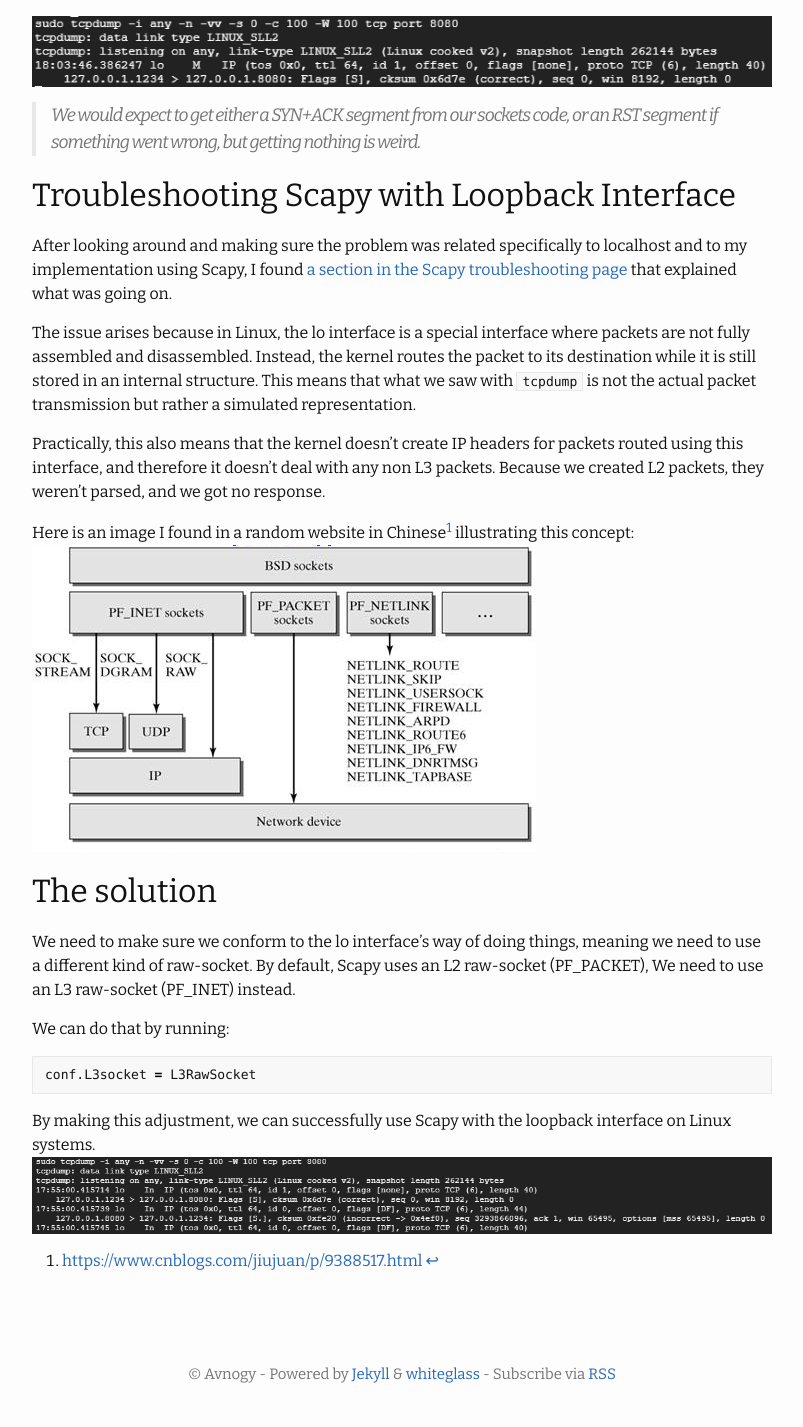
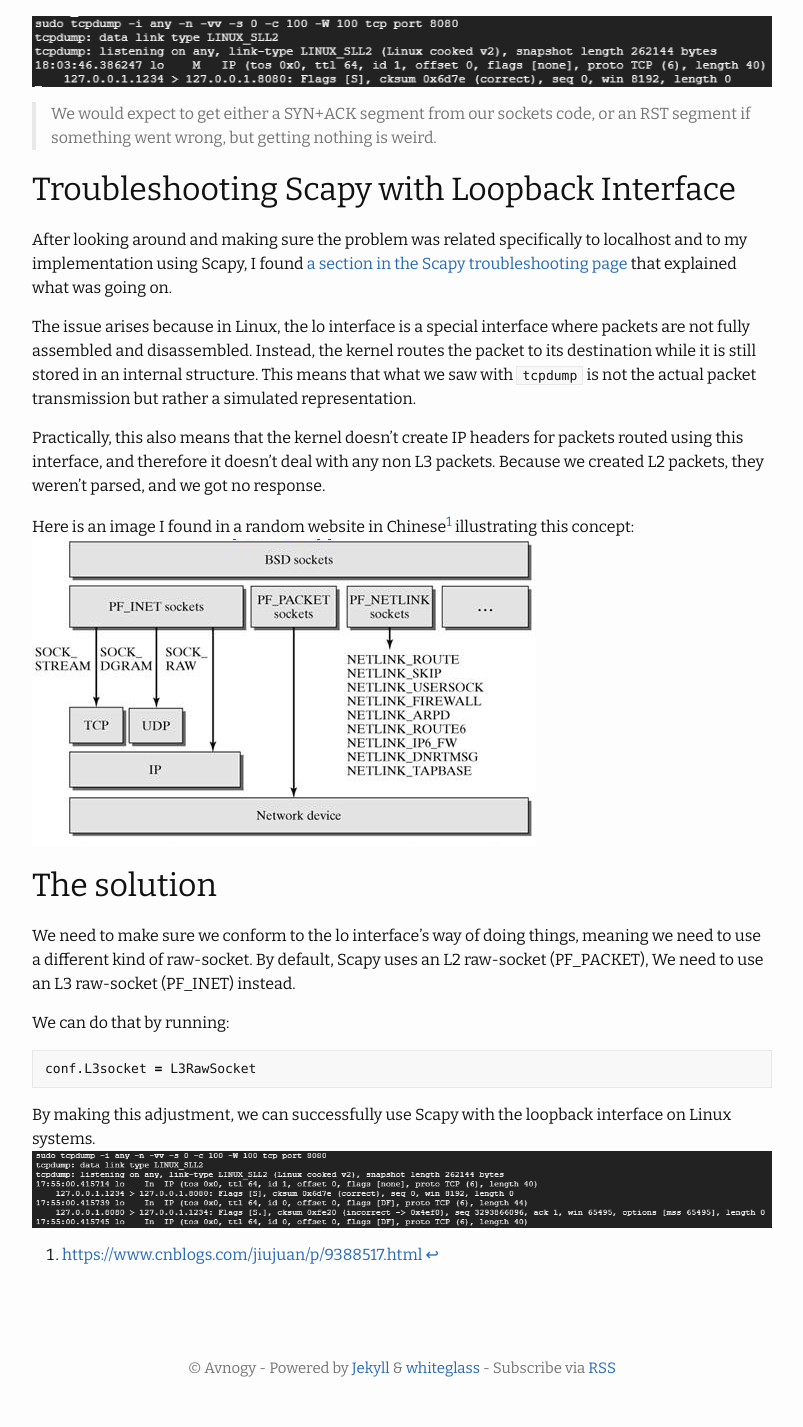
Before and after one commit to avnogy/notes, a Jekyll site: the page built from _posts/2025-02-28-Scapy-Raw-Socket-Loopback-In-Linux.md, in a window 1280 px wide. Shown: the part 1027-2454 px from the top of the page, without its empty margins (238-1041 px from the left). Built offline with Jekyll 4.4.1, drawn with Linux system fonts in a browser that asks for light colours.

Commit message:
change blockquote design to be less weird

```diff
--- a/_sass/whiteglass/_base.scss
+++ b/_sass/whiteglass/_base.scss
@@ -128,9 +128,9 @@ blockquote {
   color: $grey-color;
   border-left: 4px solid $grey-color-light;
   padding-left: $spacing-unit * 0.5;
-  font-size: 18px;
-  letter-spacing: -1px;
-  font-style: italic;
+  // font-size: 18px;
+  // letter-spacing: -1px;
+  // font-style: italic;
 
   > :last-child {
     margin-bottom: 0;
```
